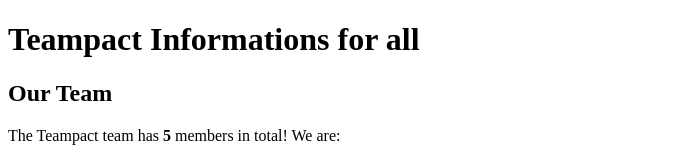
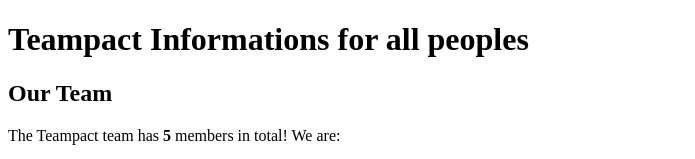
Before and after one commit to finkettlewell/coursera-test, a plain HTML site: page index.html in a window 1280 px wide. Shown: the top 159 px of the page, without its empty margins (0-695 px from the left). Drawn offline with Linux system fonts and the light colour scheme.

Commit message:
My next commit

```diff
--- a/index.html
+++ b/index.html
@@ -7,7 +7,7 @@
 <body>
 	<header>
 		<h1>
-			Teampact Informations for all
+			Teampact Informations for all peoples
 		</h1>
 	</header>
 	<section>
```
